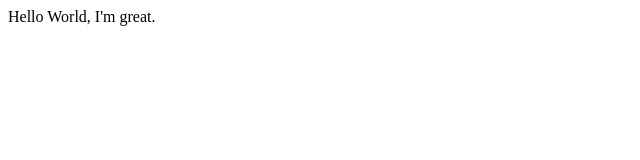
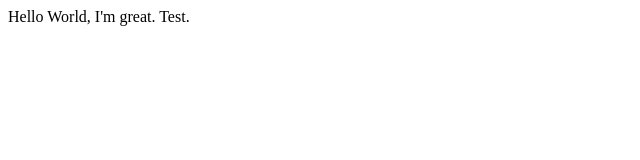
Before and after one commit to ctbrant/ctbrant.github.io, a plain HTML site: page index.html in a window 1280 px wide. Shown: the full height of the page, 0-640 px from the left. Drawn offline with Linux system fonts and the light colour scheme.

Commit message:
Add a few words

```diff
--- a/index.html
+++ b/index.html
@@ -7,6 +7,6 @@
   </style>
 </head>
 <body>
-Hello World, I'm great.
+Hello World, I'm great. Test.
 </body>
 </html>
```
